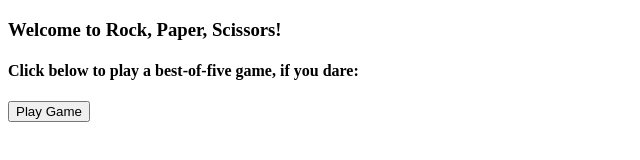
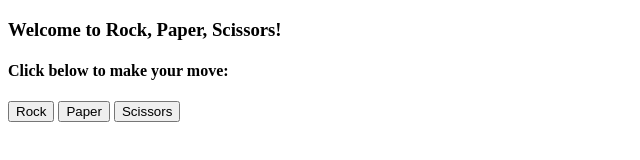
Before and after one commit to mvserna/rock-paper-scissors, a plain HTML site: page index.html in a window 1280 px wide. Shown: the whole page, without its empty margins (0-640 px from the left). Drawn offline with Linux system fonts and the light colour scheme.

Commit message:
Add buttons to make a move

```diff
--- a/index.html
+++ b/index.html
@@ -8,8 +8,10 @@
 <body>
   <label for="game">
     <h3>Welcome to Rock, Paper, Scissors!</h3>
-    <h4>Click below to play a best-of-five game, if you dare:</h4>
-    <button onclick="game()">Play Game</button>
+    <h4>Click below to make your move:</h4>
+    <button id="btn-rock">Rock</button>
+    <button id="btn-paper">Paper</button>
+    <button id="btn-scissors">Scissors</button>
   </label>
   <p></p>
   <script src="main.js"></script>
```
